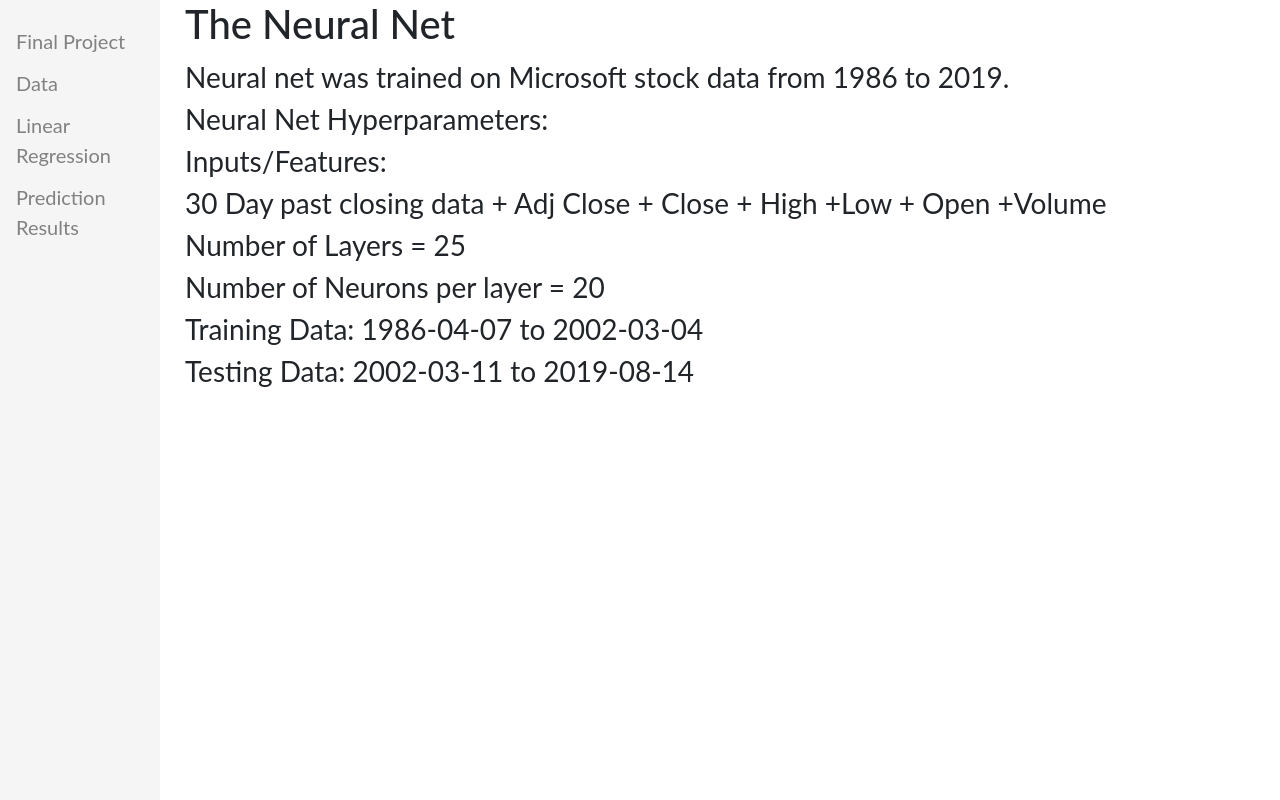
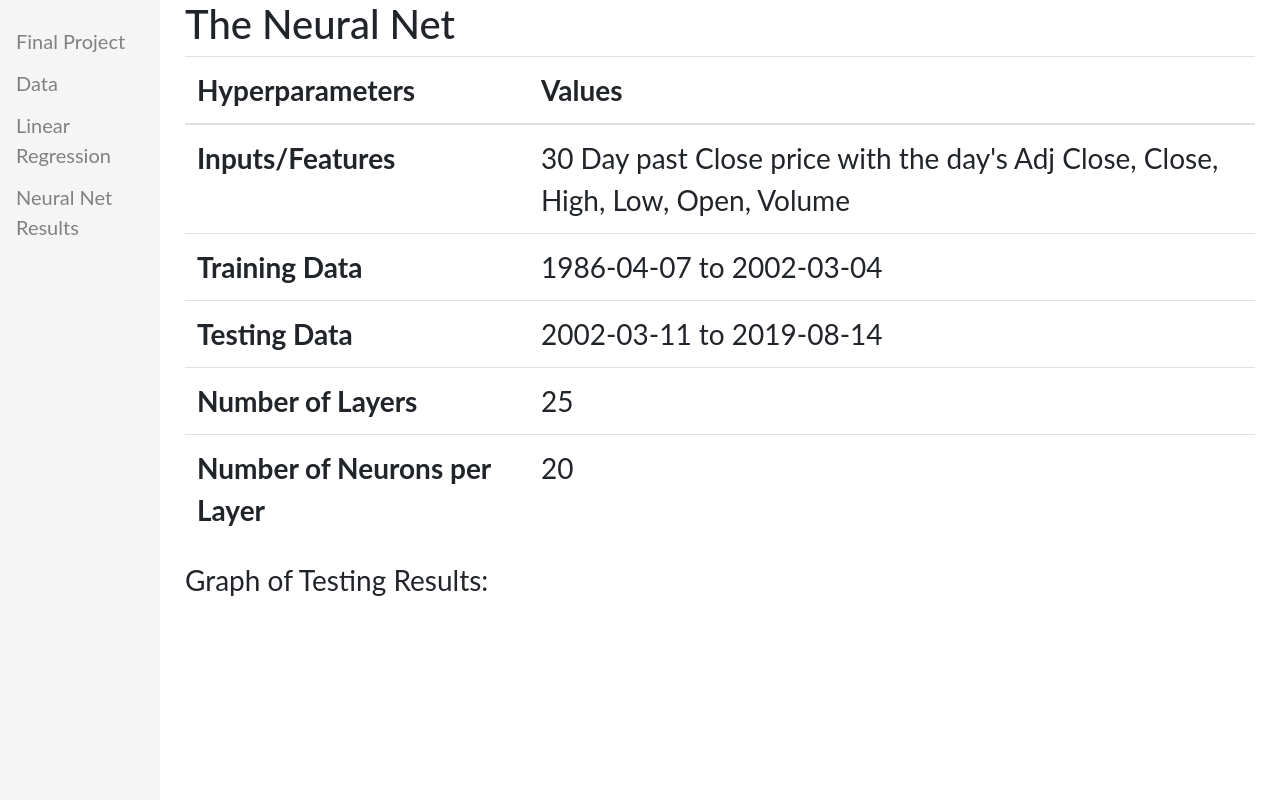
Before and after one commit to mingusone/FerengAI, a Flask app: page /predictreg in a window 1280 px wide. Run offline with Flask 2, Linux system fonts and the light colour scheme; data that the repository does not hold is empty; some libraries are stand-ins or nearby versions.

Commit message:
simplified API routes

```diff
--- a/app.py
+++ b/app.py
@@ -29,11 +29,11 @@
 def nn():
     return render_template("nn.html")
 
-@app.route("/api/ai/<company>/<ai_id>")
+@app.route("/api/<company>/<ai_id>")
 def ai_get(company, ai_id):
 		return ezmongo.get_data(company, ai_id).to_json(orient='records')
 
-@app.route("/api/stock/<company>")
+@app.route("/api/<company>")
 def company_get(company):
 		return ezmongo.get_data(company,'cleaned').to_json(orient="records")
 
--- a/static/js/nn.js
+++ b/static/js/nn.js
@@ -1,4 +1,4 @@
-d3.json('api/ai/MSFT/AI').then(function(data) {
+d3.json('api/MSFT/AI').then(function(data) {
 
 	data = data.sort(function(a, b){return a['Date']-b['Date']});
 
--- /dev/null
+++ b/templates/components/nnTable.html
@@ -0,0 +1,30 @@
+<table class="table table-hover">
+  <thead>
+    <tr>
+      <th scope="col">Hyperparameters</th>
+      <th scope="col">Values</th>
+    </tr>
+  </thead>
+  <tbody>
+    <tr>
+      <th scope="row">Inputs/Features</th>
+      <td>30 Day past Close price with the day's Adj Close, Close, High, Low, Open, Volume</td>
+    </tr>
+    <tr>
+      <th scope="row">Training Data</th>
+      <td>1986-04-07 to 2002-03-04</td>
+    </tr>
+    <tr>
+      <th scope="row">Testing Data</th>
+      <td>2002-03-11 to 2019-08-14</td>
+    </tr>
+    <tr>
+      <th scope="row">Number of Layers</th>
+      <td>25</td>
+    </tr>
+    <tr>
+      <th scope="row">Number of Neurons per Layer</th>
+      <td>20</td>
+    </tr>
+  </tbody>
+</table>
--- a/templates/components/sidenav.html
+++ b/templates/components/sidenav.html
@@ -2,5 +2,5 @@
         <a href="/">Final Project</a>
         <a href="data">Data</a>
         <a href="linealreg">Linear Regression</a>
-        <a href="predictreg">Prediction Results</a>
+        <a href="predictreg">Neural Net Results</a>
 </div>
--- a/templates/predictreg.html
+++ b/templates/predictreg.html
@@ -11,23 +11,9 @@
       <div class ="container-fluid">
           <h1>The Neural Net</h1>
 
-          <p>
-            Neural net was trained on Microsoft stock data from 1986 to 2019.
-            <br>
-            Neural Net Hyperparameters:
-            <br>
-            Inputs/Features:
-            <br>
-            30 Day past closing data + Adj Close + Close + High +Low + Open +Volume
-            <br>
-            Number of Layers = 25
-            <br>
-            Number of Neurons per layer = 20
-            <br>
-            Training Data: 1986-04-07 to 2002-03-04
-            <br>
-            Testing Data: 2002-03-11 to 2019-08-14
-          </p>
+          {% include 'components/nnTable.html' %}
+
+          <p>Graph of Testing Results:</p>
 
           {% include 'components/nn.html' %}
       </div>
```
